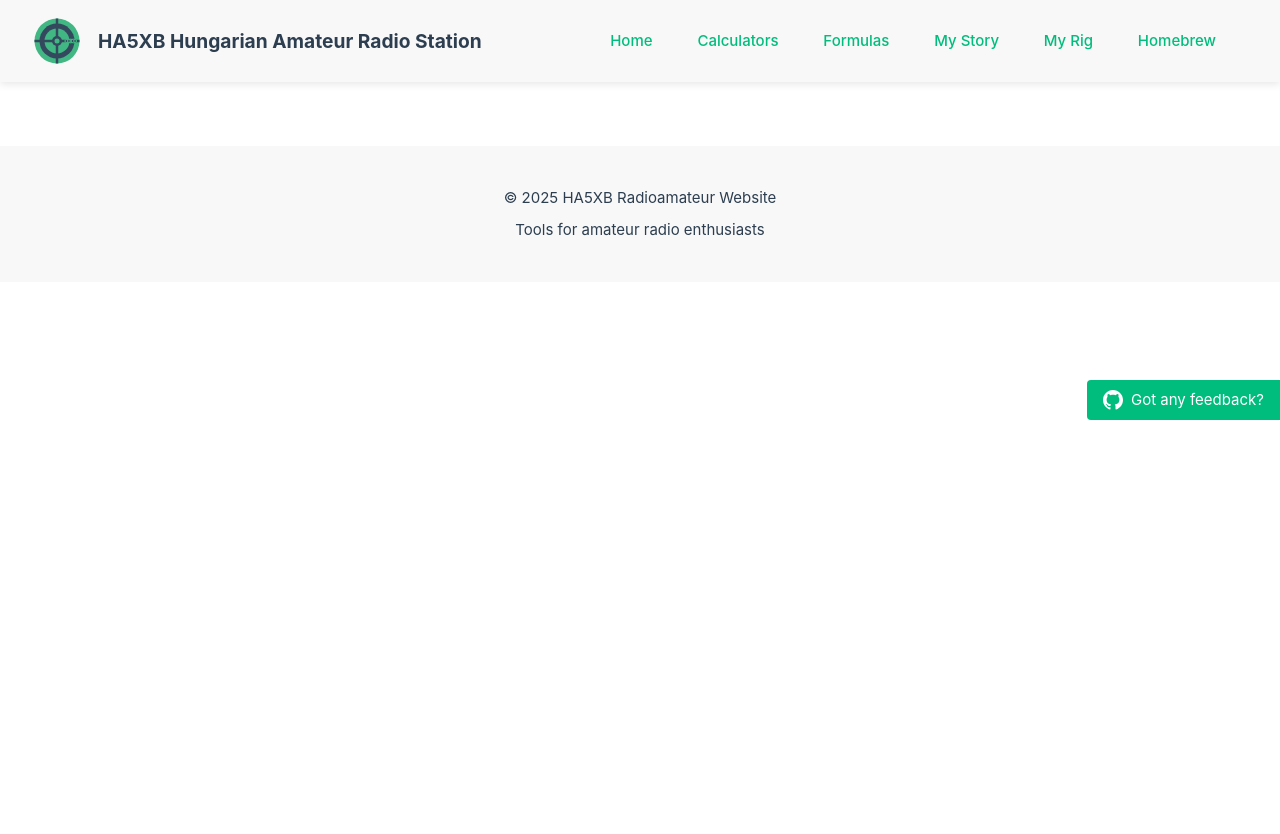
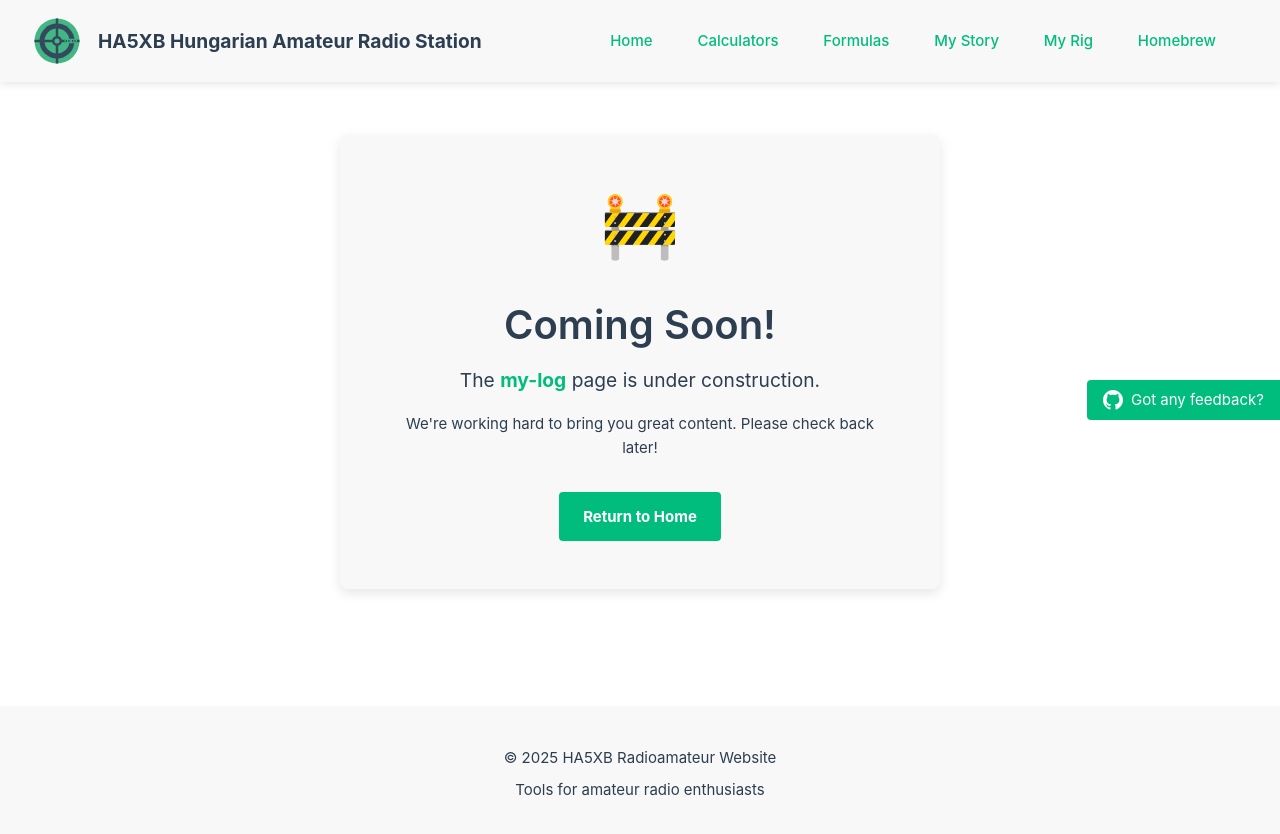
Before and after one commit to valibali/hamradio-calculators, a Vue app: page /my-log in a window 1280 px wide. Shown: the top 834 px of the page. Before the commit the page ends 800 px from the top, so only its background shows below. Built offline with nearby package versions, Linux system fonts and the light colour scheme.

Commit message:
feat: Add ComingSoonView for unfinished routes

```diff
--- a/src/router/index.ts
+++ b/src/router/index.ts
@@ -1,5 +1,6 @@
 import { createRouter, createWebHistory } from 'vue-router'
 import HomeView from '../views/HomeView.vue'
+import ComingSoonView from '../views/ComingSoonView.vue'
 
 const router = createRouter({
   history: createWebHistory(import.meta.env.BASE_URL),
@@ -22,6 +23,48 @@ const router = createRouter({
       name: 'calculators',
       component: () => import('../views/CalculatorsView.vue'),
     },
+    // Routes for new sections that will use the ComingSoon component
+    {
+      path: '/my-story',
+      name: 'my-story',
+      component: ComingSoonView
+    },
+    {
+      path: '/my-rig',
+      name: 'my-rig',
+      component: ComingSoonView
+    },
+    {
+      path: '/homebrew',
+      name: 'homebrew',
+      component: ComingSoonView
+    },
+    {
+      path: '/for-sale',
+      name: 'for-sale',
+      component: ComingSoonView
+    },
+    {
+      path: '/articles',
+      name: 'articles',
+      component: ComingSoonView
+    },
+    {
+      path: '/my-log',
+      name: 'my-log',
+      component: ComingSoonView
+    },
+    {
+      path: '/hamledger',
+      name: 'hamledger',
+      component: ComingSoonView
+    },
+    // Catch-all route for any undefined routes
+    {
+      path: '/:pathMatch(.*)*',
+      name: 'not-found',
+      component: ComingSoonView
+    }
   ],
 })
 
--- /dev/null
+++ b/src/views/ComingSoonView.vue
@@ -0,0 +1,97 @@
+<script setup lang="ts">
+import { useRoute } from 'vue-router'
+
+const route = useRoute()
+const pageName = route.path.substring(1) // Remove the leading slash
+</script>
+
+<template>
+  <div class="coming-soon">
+    <div class="content">
+      <div class="icon">🚧</div>
+      <h1>Coming Soon!</h1>
+      <p class="message">
+        The <span class="highlight">{{ pageName || 'requested' }}</span> page is under construction.
+      </p>
+      <p class="sub-message">
+        We're working hard to bring you great content. Please check back later!
+      </p>
+      <div class="actions">
+        <RouterLink to="/" class="home-button">Return to Home</RouterLink>
+      </div>
+    </div>
+  </div>
+</template>
+
+<style scoped>
+.coming-soon {
+  display: flex;
+  justify-content: center;
+  align-items: center;
+  min-height: 70vh;
+  padding: 2rem;
+}
+
+.content {
+  max-width: 600px;
+  text-align: center;
+  background-color: var(--color-background-soft);
+  padding: 3rem;
+  border-radius: 8px;
+  box-shadow: 0 4px 12px rgba(0, 0, 0, 0.1);
+}
+
+.icon {
+  font-size: 4rem;
+  margin-bottom: 1rem;
+  animation: bounce 2s infinite;
+}
+
+@keyframes bounce {
+  0%, 100% {
+    transform: translateY(0);
+  }
+  50% {
+    transform: translateY(-10px);
+  }
+}
+
+h1 {
+  font-size: 2.5rem;
+  color: var(--color-heading);
+  margin-bottom: 1rem;
+}
+
+.message {
+  font-size: 1.2rem;
+  margin-bottom: 1rem;
+}
+
+.highlight {
+  color: hsla(160, 100%, 37%, 1);
+  font-weight: bold;
+}
+
+.sub-message {
+  margin-bottom: 2rem;
+  color: var(--color-text-light);
+}
+
+.actions {
+  margin-top: 2rem;
+}
+
+.home-button {
+  display: inline-block;
+  background-color: hsla(160, 100%, 37%, 1);
+  color: white;
+  padding: 0.8rem 1.5rem;
+  border-radius: 4px;
+  font-weight: bold;
+  transition: background-color 0.3s;
+}
+
+.home-button:hover {
+  background-color: hsla(160, 100%, 30%, 1);
+}
+</style>
```
